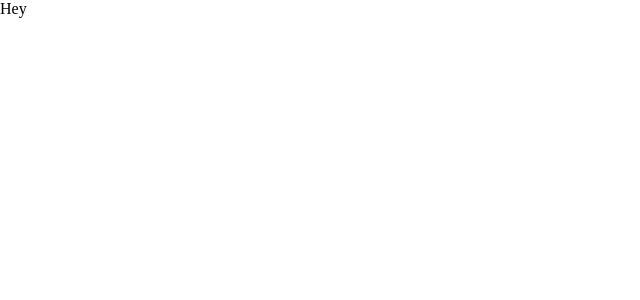
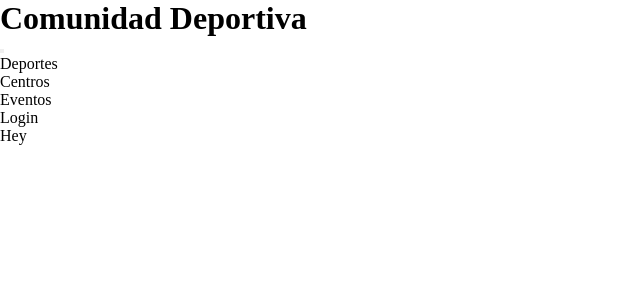
Before and after one commit to ultrapotros/CommunitySports_Front, a React (Create React App) app: page / in a window 1280 px wide. Shown: the top 300 px of the page, without its empty margins (0-640 px from the left). Built offline with nearby package versions, Linux system fonts and the light colour scheme.

Commit message:
implementadas traducciones

```diff
--- a/src/App.js
+++ b/src/App.js
@@ -4,6 +4,10 @@ import { BrowserRouter, Routes, Route } from "react-router-dom";
 import { Session } from "./views/Session";
 import { LandPage } from "./views/LandPage/LandPage";
 import { Error } from "./views/Error";
+
+// Components ________________________________
+import { Header } from "components/Header/Header";
+
 // Context ___________________________________
 import { UserContextProvider } from "./contexts/user";
 
@@ -11,6 +15,7 @@ function App() {
   return (
     <UserContextProvider>
       <BrowserRouter>
+        <Header />
         <main className="app--main">
           <Routes>
             <Route path="/" element={<LandPage />} />
--- a/src/components/Header/Header.jsx
+++ b/src/components/Header/Header.jsx
@@ -1,7 +1,12 @@
+import { useTranslation } from "react-i18next"
+
 export const Header = () => {
+    const [t, i18n] = useTranslation("global");
+
     return (
         <header className="header--main">
-            <h1 className="header--title">CommunitySports</h1>
+            <h1 className="header--title">{t("header.title")}</h1>
+            <button className="header--button-language"></button>
             <nav className="header--nav">
                 <p className="header--nav-link">Deportes</p>
                 <p className="header--nav-link">Centros</p>
--- a/src/translations/en/global.json
+++ b/src/translations/en/global.json
@@ -4,6 +4,10 @@
         "login": "Login",
         "sports": "Sports",
         "centers": "Centers",
-        "events": "Events"
+        "events": "Events",
+        "language": {
+            "spanish": "Spanish",
+            "english": "English"
+        }
     }
 }
--- a/src/translations/es/global.json
+++ b/src/translations/es/global.json
@@ -4,6 +4,10 @@
         "login": "Entrar",
         "sports": "Deportes",
         "centers": "Centros",
-        "events": "Eventos"
+        "events": "Eventos",
+        "language": {
+            "spanish": "Español",
+            "english": "Ingles"
+        }
     }
 }
```
